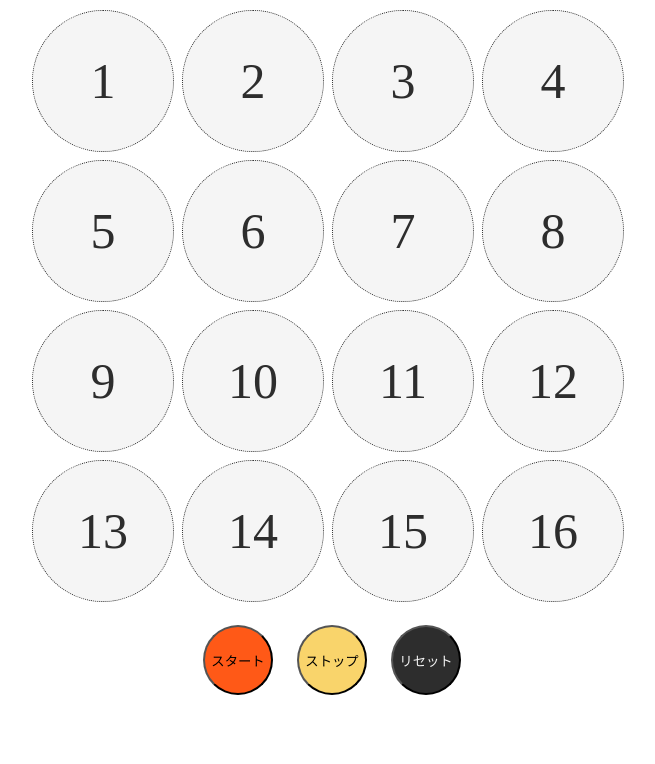
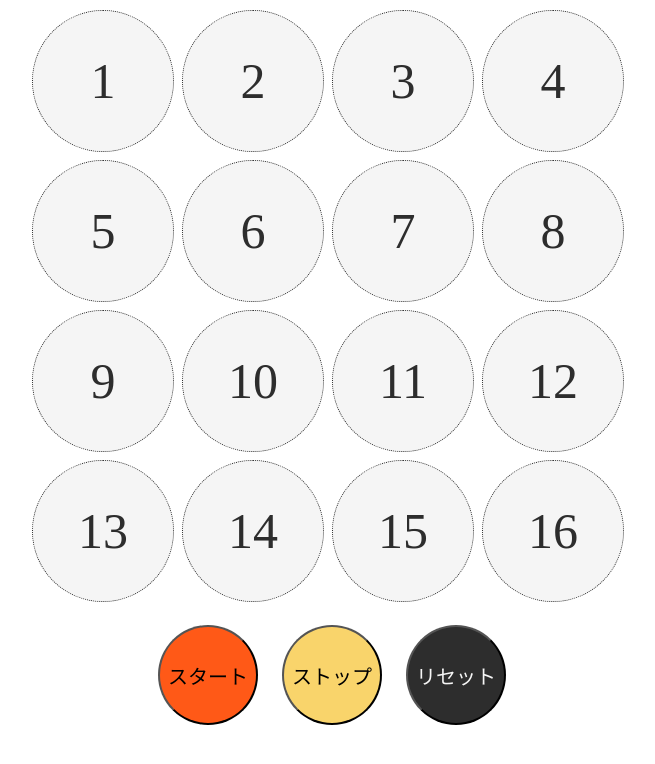
Before and after one commit to haru-labo/JSRoulette, a plain HTML site: page index.html in a window 1280 px wide. Shown: the whole page, without its empty margins (308-963 px from the left). Drawn offline with Linux system fonts and the light colour scheme.

Commit message:
mod button size

```diff
--- a/css/roulette.css
+++ b/css/roulette.css
@@ -34,9 +34,10 @@ body {
 
 button {
   border-radius: 50%;
+  font-size: 20px;
   margin: 10px;
-  height: 70px;
-  width: 70px;
+  height: 100px;
+  width: 100px;
 }
 
 #btnStart {
```
